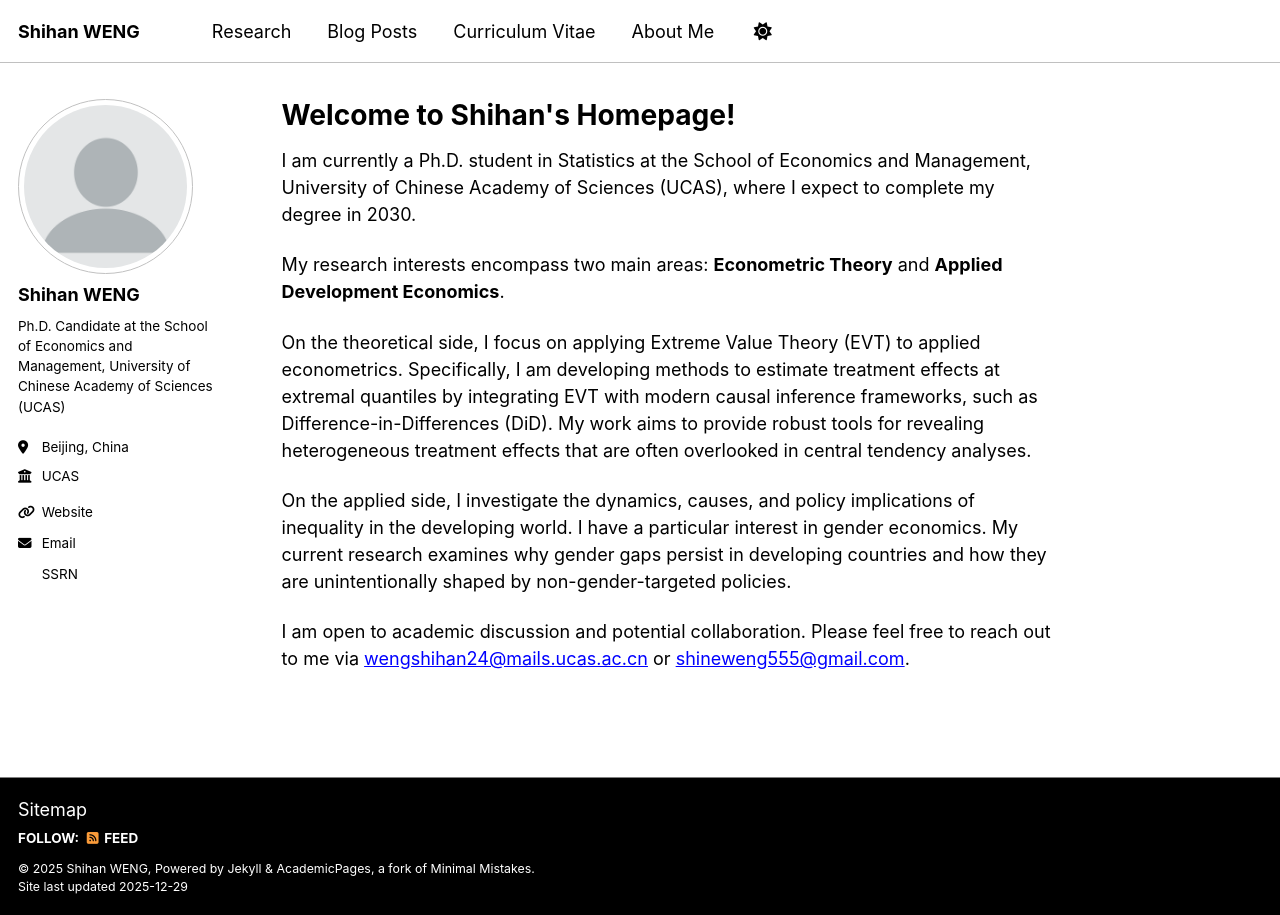
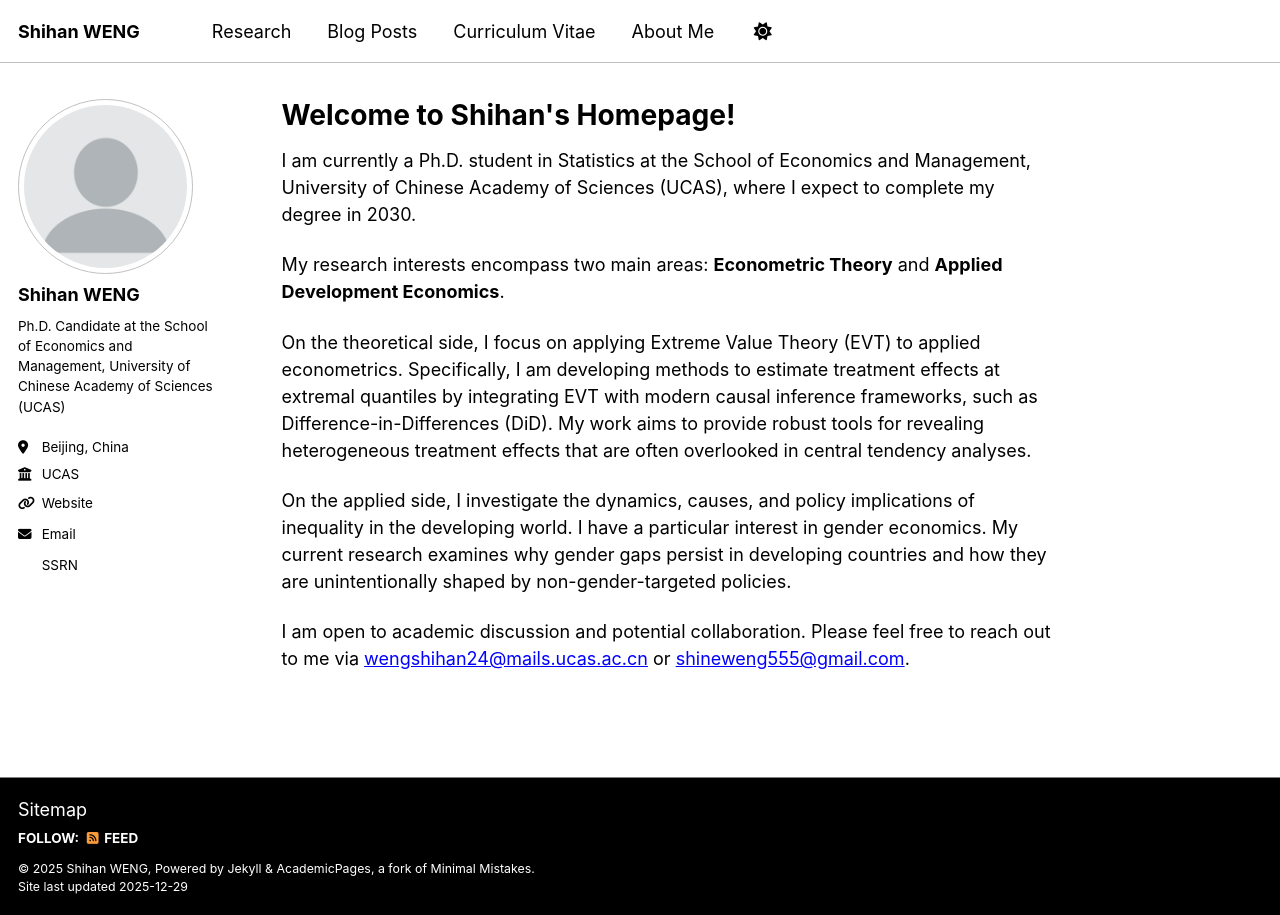
Before and after one commit to ShihanWENG/ShihanWENG.github.io, a Jekyll site: the page built from _pages/about.md, in a window 1280 px wide. Built offline with Jekyll 4.4.1, drawn with Linux system fonts in a browser that asks for light colours; some web fonts are replaced; a script bundle is joined from its source files by our own code; library files that are not in the unit come from our copies.

Commit message:
Update _config.yml

```diff
--- a/_config.yml
+++ b/_config.yml
@@ -28,7 +28,7 @@
   pronouns         : # example: "she/her"
   bio              : "Ph.D. Candidate at the School of Economics and Management, University of Chinese Academy of Sciences (UCAS)"
   location         : "Beijing, China"
-  employer         : "<a href='https://www.ucas.edu.cn/' target='_blank' style='display: inline-block;'>UCAS</a>"
+  employer         : "<a href='https://www.ucas.edu.cn/' target='_blank' style='display: inline !important;'>UCAS</a>"
   uri              : "https://shihanweng.github.io"
   email            : "wengshihan24@mails.ucas.ac.cn"
 
```
